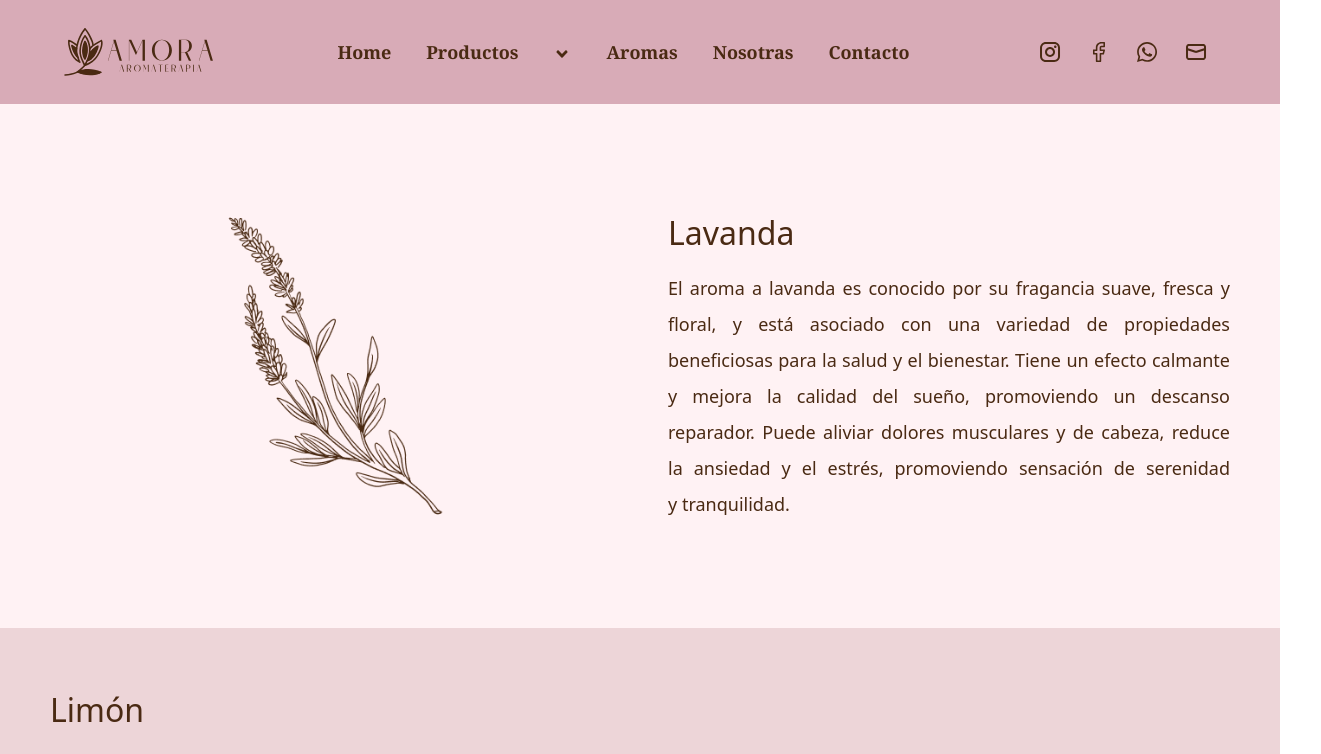
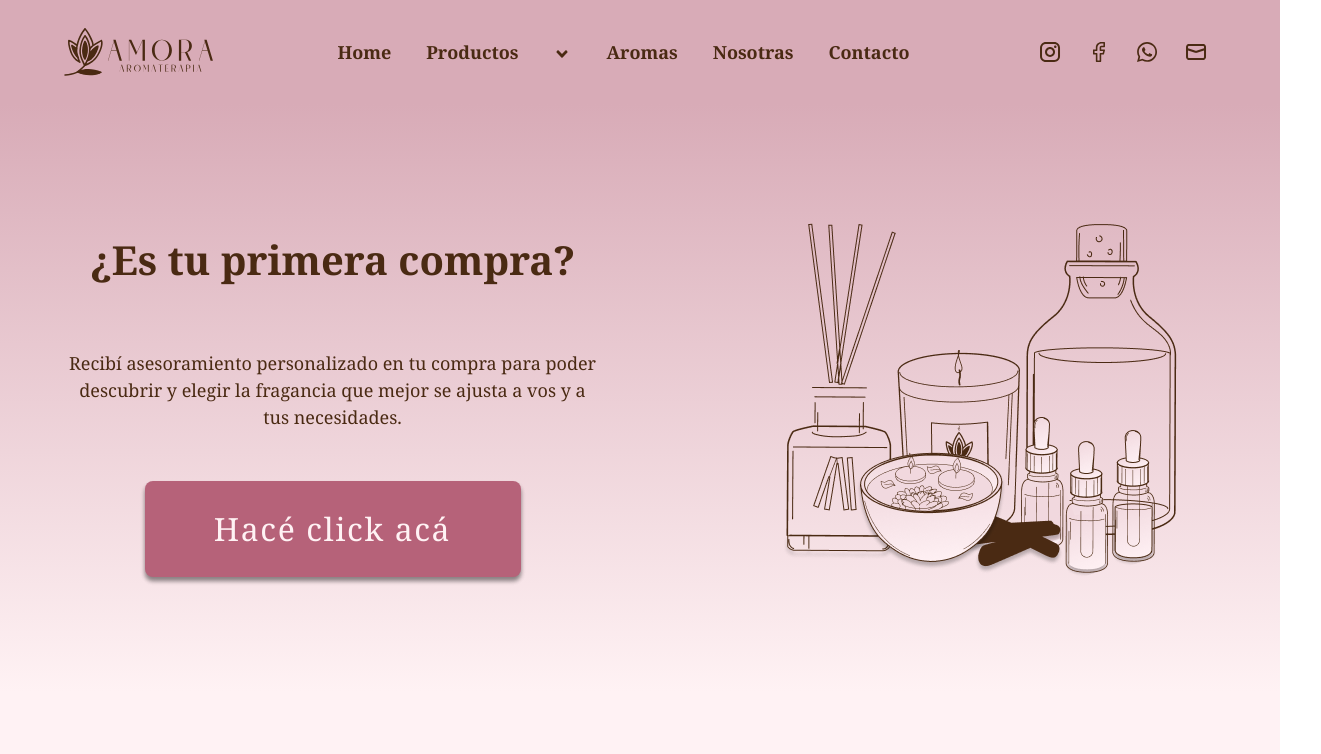
Before and after one commit to Nimrodxx92/Proyecto-Amora, a React (Vite) app: page /aromas in a window 1280 px wide. Shown: the top 754 px of the page, 1321 px wide, since content can reach past the window. Built offline with nearby package versions, Linux system fonts and the light colour scheme.

Commit message:
aromas banner

```diff
--- a/src/components/Aromas.jsx
+++ b/src/components/Aromas.jsx
@@ -5,13 +5,30 @@ import AromasDescription from "./AromasDescription";
 const Aromas = () => {
   const [arrayAromas, setArrayAromas] = useState([...aromasDescription.aromas]);
 
-  console.log(arrayAromas);
   return (
-    <section className="section__container">
-      {arrayAromas.map((info, id) => (
-        <AromasDescription item={info} key={id} />
-      ))}
-    </section>
+    <>
+      <section className="banner__container">
+        <div className="banner__container__left">
+          <div className="banner__container__left__text">
+            <h1>¿Es tu primera compra?</h1>
+            <p>
+              Recibí asesoramiento personalizado en tu compra para poder
+              descubrir y elegir la fragancia que mejor se ajusta a vos y a tus
+              necesidades.
+            </p>
+          </div>
+          <button>Hacé click acá</button>
+        </div>
+        <div>
+          <img src="../src/assets/aromas/banner.png" alt="banner de aromas" />
+        </div>
+      </section>
+      <section className="section__container">
+        {arrayAromas.map((info, id) => (
+          <AromasDescription item={info} key={id} />
+        ))}
+      </section>
+    </>
   );
 };
 
--- a/src/scss/base/_resets.scss
+++ b/src/scss/base/_resets.scss
@@ -32,3 +32,21 @@ li {
 a {
   text-decoration: none;
 }
+
+input[type="submit"],
+input[type="reset"],
+input[type="button"],
+button {
+  background: none;
+  border: 0;
+  color: inherit;
+  /* cursor: default; */
+  font: inherit;
+  line-height: normal;
+  overflow: visible;
+  padding: 0;
+  -webkit-user-select: none; /* for button */
+  -webkit-appearance: button; /* for input */
+  -moz-user-select: none;
+  -ms-user-select: none;
+}
--- /dev/null
+++ b/src/scss/components/_aromas.scss
@@ -0,0 +1,49 @@
+@use "../base/variables" as v;
+
+.banner__container {
+  display: grid;
+  grid-template-columns: 1fr 1fr;
+  background: linear-gradient(180deg, #d8abb7 0%, #fff2f4 100%);
+  font-family: v.$font-text-primary;
+  color: v.$font-primary;
+  gap: 5rem;
+  padding: 5rem;
+  &__left {
+    display: flex;
+    flex-direction: column;
+    justify-content: center;
+    align-items: center;
+    text-align: center;
+    &__text {
+      h1 {
+        font-size: 4rem;
+        font-weight: 700;
+        line-height: 200%;
+      }
+
+      p {
+        margin-top: 5rem;
+        margin-bottom: 5rem;
+        font-size: 1.8rem;
+      }
+    }
+
+    button {
+      width: 376px;
+      height: 96px;
+      min-width: 312px;
+      max-width: 376px;
+      min-height: 80px;
+      max-height: 96px;
+      font-size: 3.2rem;
+      color: v.$background-nosotras;
+      border-radius: 8px;
+      text-align: center;
+      padding: 1.6px;
+      letter-spacing: 0.16rem;
+      background: #b66279;
+      box-shadow: 0px 4px 4px 0px rgba(0, 0, 0, 0.25),
+        0px 4px 4px 0px rgba(0, 0, 0, 0.25);
+    }
+  }
+}
--- a/src/scss/index.scss
+++ b/src/scss/index.scss
@@ -10,3 +10,4 @@
 @use "./components/footer";
 @use "./components/nosotras";
 @use "./components/productos";
+@use "./components/aromas";
```
Also changed, not shown: src/assets/aromas/banner.png (added).
